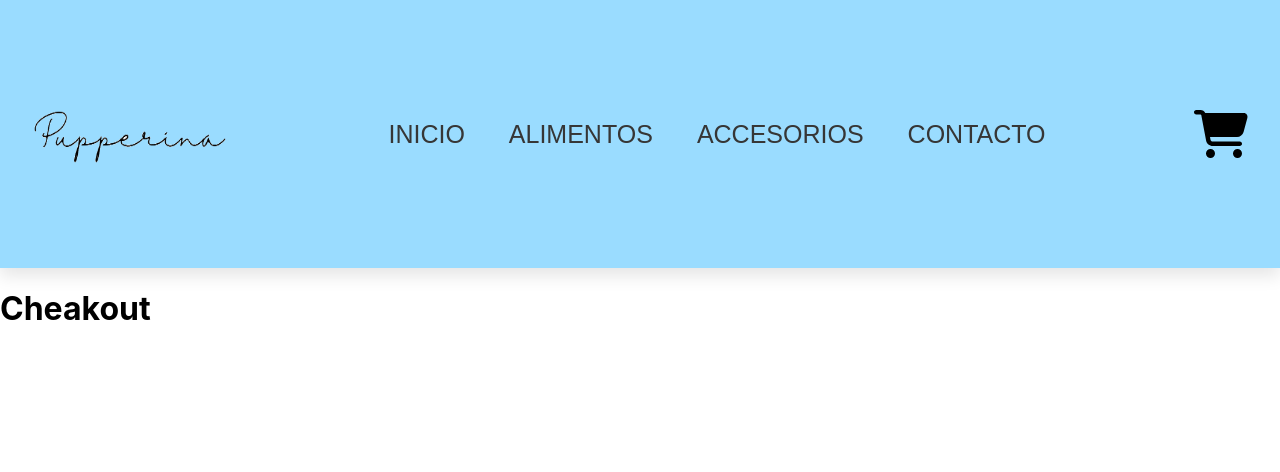
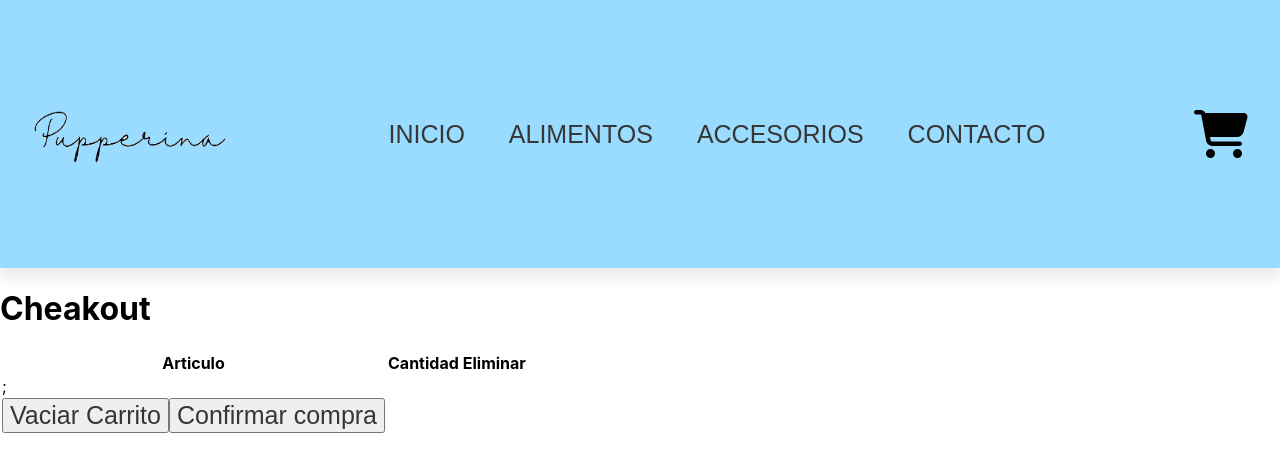
Before and after one commit to glaborda03/project-react, a React (Create React App) app: page /cart in a window 1280 px wide. Shown: the top 472 px of the page. Built offline with nearby package versions, Linux system fonts and the light colour scheme; a web font is replaced by a local one.

Commit message:
Context V.2

```diff
--- a/src/App.js
+++ b/src/App.js
@@ -7,9 +7,11 @@ import Inicio from './Componentes/pages/Inicio';
 import Detail from "./Componentes/pages/Detail"
 import ItemListContainer from './Componentes/ItemListContainer/ItemListContainer';
 import Cheakout from './Componentes/pages/Cheakout';
+import CartProvider from './Componentes/Context/CartContext';
 
 function App() {
   return (
+    <CartProvider>
     <div className='container'>
 
 
@@ -28,7 +30,7 @@ function App() {
       </BrowserRouter>
 
     </div>
-
+    </CartProvider>
 
 
   );
--- a/src/Componentes/Context/CartContext.js
+++ b/src/Componentes/Context/CartContext.js
@@ -1,4 +1,46 @@
-import { createContext } from "react";
+import { createContext, useState } from "react";
+
+export const CartContext = createContext();
+
+const CartProvider = ({children}) => {
+     const [cart, setCart] = useState([]);
+
+     const addToCart = (product) => {
+      const isInCart = cart.find(
+         (productInCart) => productInCart.id === product.id
+       );
+       if (isInCart) {
+         const newArray = cart.map((productInCart) => {
+           if (productInCart.id === product.id) {
+             return {
+               ...productInCart,
+               contador: productInCart.contador + product.contador,
+             };
+           } else {
+             return productInCart;
+           }
+         });
+         setCart(newArray);
+       } else {
+         setCart([...cart, product]);
+       }
+     };
+
+     const clear = () => {setCart([])};
+
+     const removeItem = (id) => {
+      const newCart = cart.filter((product) => product.id !== id)
+      setCart(newCart);
+     }
 
 
-export const CartContext = createContext();
+
+     return(
+        <CartContext.Provider value={{cart, addToCart, clear, removeItem}}>
+            {children}
+
+        </CartContext.Provider>
+     );
+};
+
+export default CartProvider
--- a/src/Componentes/Item/Item.js
+++ b/src/Componentes/Item/Item.js
@@ -14,8 +14,8 @@ const Item = ({ data }) => {
                     <p>{titulo}</p>
                     <span>$ {precio}</span>
                 </Link>
-                <ItemCount stock={stock} />
-                <p>Stock: {stock}</p>
+                {/* <ItemCount stock={stock} />
+                <p>Stock: {stock}</p> */}
 
             </div>
 
--- a/src/Componentes/ItemCount/ItemCount.js
+++ b/src/Componentes/ItemCount/ItemCount.js
@@ -1,9 +1,12 @@
-import { useState } from "react"
+import { useState, useContext } from "react"
+import { CartContext } from "../Context/CartContext"
 import "./ItemCount.css"
 
-const ItemCount = ({ stock, cantidadCompra }) => {
+
+const ItemCount = ({ stock, cantidadCompra, products }) => {
     let stock1 = stock
     const [contador, setContador] = useState(1)
+    const {addToCart} = useContext(CartContext);
 
 
     const addNumber = () => {
@@ -19,8 +22,11 @@ const ItemCount = ({ stock, cantidadCompra }) => {
     }
 
     const onAdd = () =>{
-        cantidadCompra(contador)
-    }
+       cantidadCompra(contador)};
+       addToCart(products);
+
+
+
 
     return (
 
--- a/src/Componentes/ItemDetail/ItemDetail.js
+++ b/src/Componentes/ItemDetail/ItemDetail.js
@@ -20,7 +20,7 @@ const ItemDetail = ({ products }) => {
                 <p>Precio ${precio}</p>
                 <h3>Stock disponible: {stock}</h3>
                 {
-                    cantSelecionada > 1 ? <Link to="/Cart"><button>TERMINAR COMPRA</button></Link> : <ItemCount stock={stock} cantidadCompra={setCantidadSelecionada} />
+                    cantSelecionada > 0 ? <Link to="/Cart"><button>TERMINAR COMPRA</button></Link> : <ItemCount stock={stock} cantidadCompra={setCantidadSelecionada} />
                 }
 
 
--- a/src/Componentes/NavBar/NavBar.js
+++ b/src/Componentes/NavBar/NavBar.js
@@ -14,7 +14,12 @@ const NavBar = ()=> {
             <Link to="/Categoria/accesorios"><li><button> ACCESORIOS</button></li></Link>
             <Link to="/Contacto"><li><button> CONTACTO</button></li></Link>
         </ul>
-        <CartWidget />
+        <Link style={{textDecoration: "none", color:'black'}} to="/Cart">
+
+            <CartWidget />
+
+        </Link>
+
       </div>
     )
 }
--- a/src/Componentes/pages/Cheakout.js
+++ b/src/Componentes/pages/Cheakout.js
@@ -1,10 +1,58 @@
+import Table from 'react-bootstrap/Table';
+import React, { useContext } from "react";
+import { CartContext } from '../Context/CartContext';
 
 
 const Cheakout = () => {
+    const { cart, clear, removeItem } = useContext(CartContext);
     return (
+        <div>
 
-        <h1>Cheakout</h1>
+            <h1>Cheakout</h1>
 
+
+            <Table striped>
+                <thead>
+                    <tr>
+                        <th>Articulo</th>
+                        <th>Cantidad</th>
+                        <th>Eliminar</th>
+                    </tr>
+                </thead>
+                <tbody>
+                    {cart.map((product) => {
+                        return (
+                            <tr>
+                                <td>
+                                    <div>
+                                        <img src={product.imagen} alt="Imagen Producto" />
+                                        <p> {product.titulo} </p>
+                                        <p> {product.precio} </p>
+                                    </div>
+                                </td>
+
+
+                                <td>
+                                    <p> {product.contador} </p>
+                                </td>
+
+
+
+                                <td>
+                                    <button onClick={removeItem}> Eliminar Articulo</button>
+                                </td>
+                            </tr>
+                        )
+                    })};
+                </tbody>
+                <tfoot>
+                    <button onClick={clear}>Vaciar Carrito</button>
+                    <button onClick={clear}>Confirmar compra</button>
+
+                </tfoot>
+            </Table>
+
+        </div>
     )
 }
 
```
Also changed, not shown: src/Componentes/NavBar/NavBar.css (line endings or trailing spaces).
